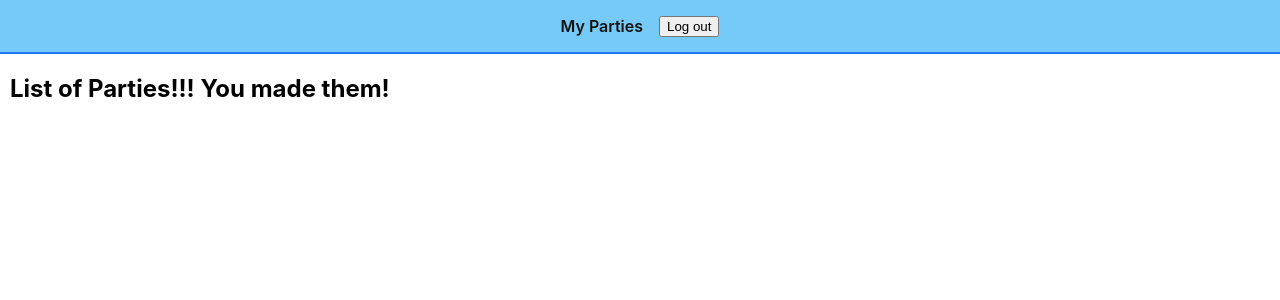
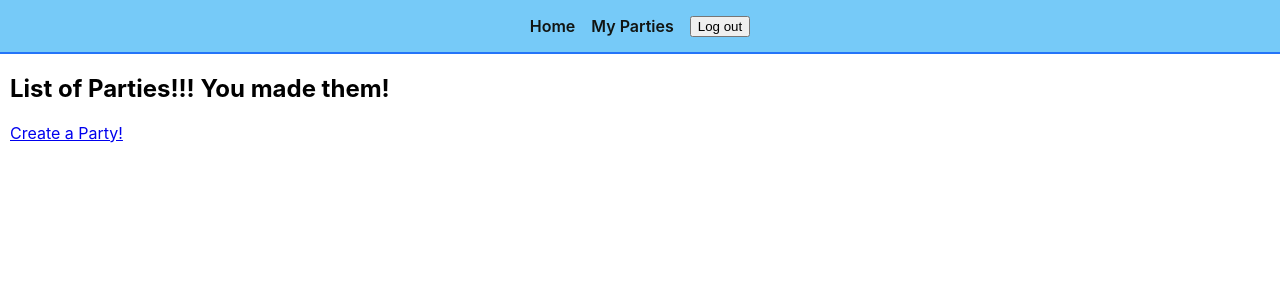
Before and after one commit to StephanieStralina/feastmode, a Django app: page /parties/ in a window 1280 px wide. Shown: the top 300 px of the page. Run offline with Django 5.2, Linux system fonts and the light colour scheme; the visitor is signed in with stand-in values (Sample User, id 1); data that the repository does not hold is empty.

Commit message:
Fix create party login redirect

```diff
--- a/feastmode/settings.py
+++ b/feastmode/settings.py
@@ -135,7 +135,7 @@ LOGIN_REDIRECT_URL = 'party-index'
 
 LOGOUT_REDIRECT_URL = 'home'
 
-LOGIN_URL = 'home'
+LOGIN_URL = 'signin'
 
 import django_on_heroku
 django_on_heroku.settings(locals(), databases=False)
--- a/main_app/templates/base.html
+++ b/main_app/templates/base.html
@@ -14,6 +14,7 @@
     <header>
       <nav>
         <ul>
+          <li><a href="{% url 'home' %}">Home</a></li>
           {% if user.is_authenticated %}
           <li><a href="{% url 'party-index' %}">My Parties</a></li>
           <li>
--- a/main_app/templates/parties/index.html
+++ b/main_app/templates/parties/index.html
@@ -6,6 +6,9 @@
 
 <section>
     <h1>List of Parties!!! You made them!</h1>
+</section>
+<section>
+    <a href="{% url "party-create" %}">Create a Party!</a>
 </section>
 <section>
     {% for party in parties %}
```
Also changed, not shown: main_app/templates/home.html (+3 -4 lines).
